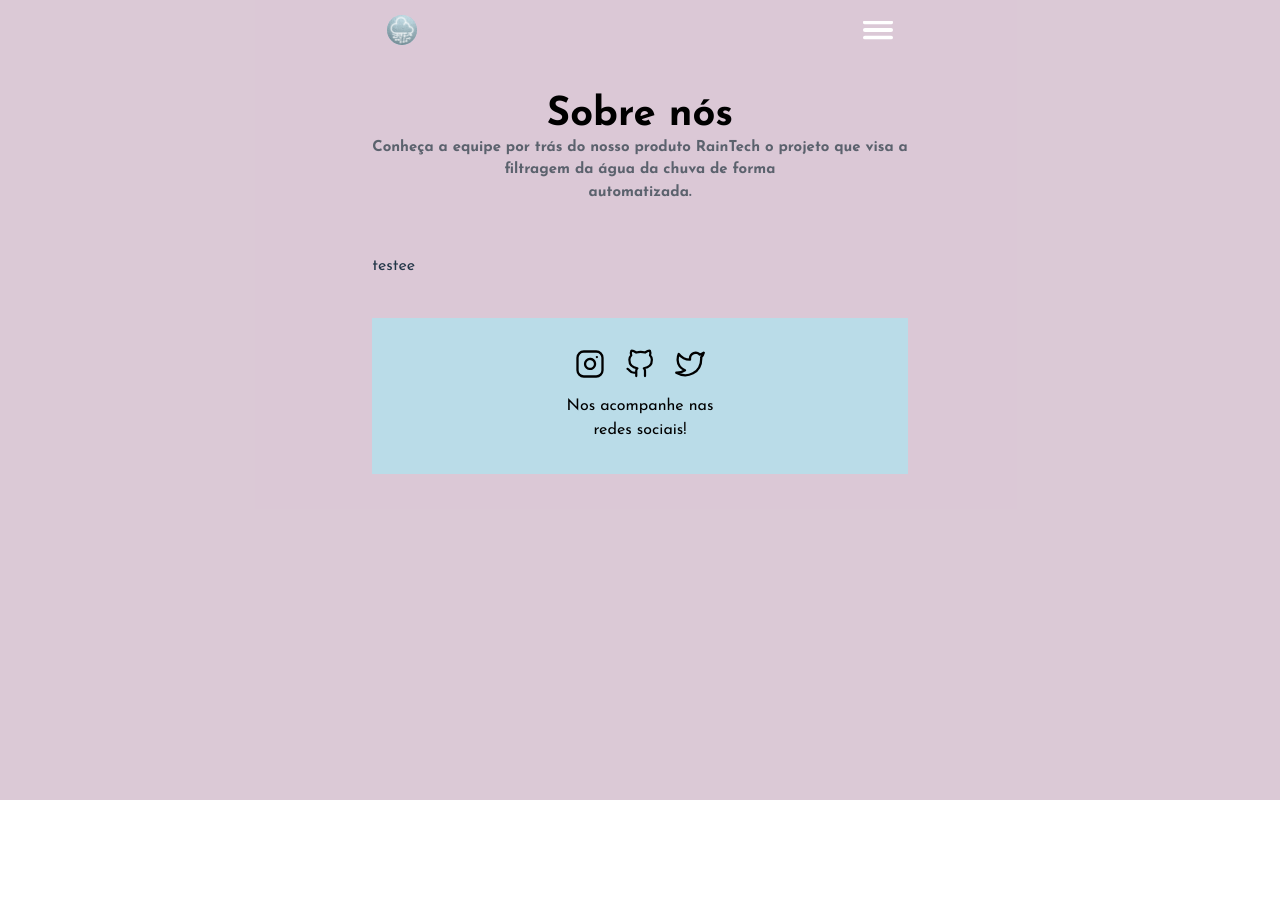
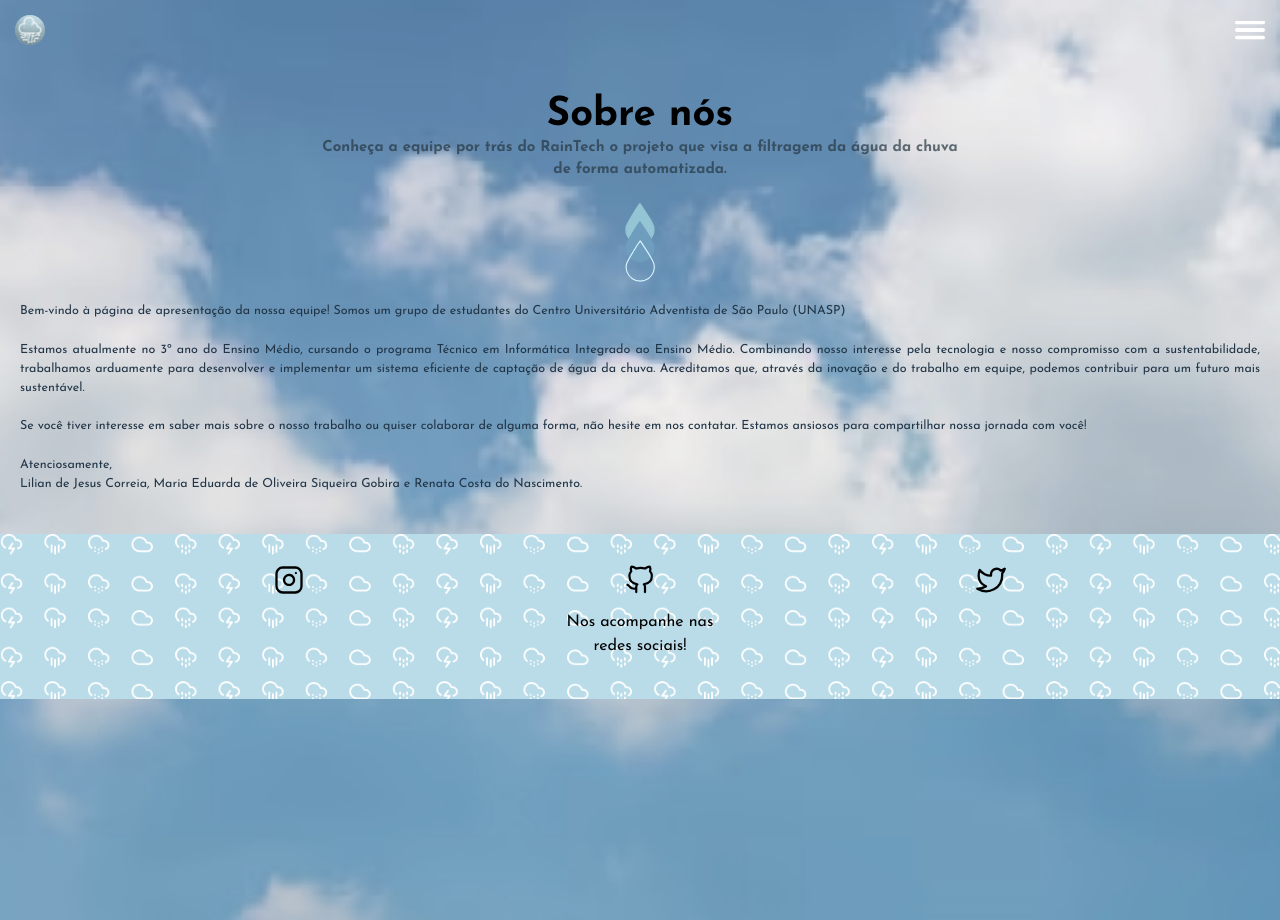
Before and after one commit to yasminvsilva/raintech, a React (Vite) app: page /Sobrenos in a window 1280 px wide. Before the commit the page ends 800 px from the top, so only its background shows below. Built offline with nearby package versions, Linux system fonts and the light colour scheme.

Commit message:
arrumamos os errados uhuuu

```diff
--- a/src/components/Agente.jsx
+++ b/src/components/Agente.jsx
@@ -1,6 +1,7 @@
 import iconInstagram from "../assets/instagram.svg"
 import iconGithub from "../assets/github.svg"
 import iconTwitter from "../assets/twitter.svg"
+import gotas from "../assets/gotas.svg"
 
 import { AgenteContainer } from "../pages/Home.styles"
 import  Header from "../pages/Header"
@@ -13,11 +14,18 @@ export function Agente() {
         <section>
           <div>
             <h1>Sobre nós</h1>
-            <h2>Conheça a equipe por trás do nosso produto RainTech o projeto que visa a <br /> filtragem da água da chuva de forma <br /> automatizada.</h2>
+            <h2>Conheça a equipe por trás do  RainTech o projeto que visa a filtragem da água da chuva <br /> de forma automatizada.</h2>
+          </div>
+
+          <div className="gota_img">
+          <img src={gotas} alt="" />
           </div>
 
           <div>
-            <p>testee</p>
+            <p>Bem-vindo à página de apresentação da nossa equipe! Somos um grupo de estudantes do Centro Universitário Adventista de São Paulo (UNASP)</p>
+            <p>Estamos atualmente no 3º ano do Ensino Médio, cursando o programa Técnico em Informática Integrado ao Ensino Médio. Combinando nosso interesse pela tecnologia e nosso compromisso com a sustentabilidade, trabalhamos arduamente para desenvolver e implementar um sistema eficiente de captação de água da chuva. Acreditamos que, através da inovação e do trabalho em equipe, podemos contribuir para um futuro mais sustentável.</p>
+            <p>Se você tiver interesse em saber mais sobre o nosso trabalho ou quiser colaborar de alguma forma, não hesite em nos contatar. Estamos ansiosos para compartilhar nossa jornada com você!</p>
+            <p>Atenciosamente, <br /> Lilian de Jesus Correia, Maria Eduarda de Oliveira Siqueira Gobira e Renata Costa do Nascimento.</p>
           </div>
 
 
--- a/src/components/Faleconosco.jsx
+++ b/src/components/Faleconosco.jsx
@@ -20,6 +20,7 @@ export function Faleconosco() {
             <p>teste</p>
           </div>
 
+
           <div className="container_redes">
             <div className="redes_img">
               <img src={iconInstagram} alt="" />
--- a/src/index.css
+++ b/src/index.css
@@ -2,7 +2,6 @@
   font-family: Inter, system-ui, Avenir, Helvetica, Arial, sans-serif;
   line-height: 1.5;
   font-weight: 400;
-
   color-scheme: light dark;
   color: rgba(255, 255, 255, 0.87);
   font-synthesis: none;
@@ -25,6 +24,7 @@ body {
   place-items: center;
   min-width: 320px;
   min-height: 100vh;
+
 }
 
 h1 {
@@ -54,7 +54,6 @@ button:focus-visible {
 @media (prefers-color-scheme: light) {
   :root {
     color: #213547;
-    background-color: #ffffff;
   }
   a:hover {
     color: #747bff;
--- a/src/pages/Home.styles.js
+++ b/src/pages/Home.styles.js
@@ -5,9 +5,9 @@ export const HomeContainer = styled.div `
     main {
         background-image: url('../src/assets/fundomobilepng.png');
         background-size: cover; /* Faz a imagem cobrir toda a tela */
-        background-position: center; /* Centraliza a imagem */
+        background-position: top; /* Centraliza a imagem */
         background-repeat: no-repeat; /* Evita repetição da imagem */
-        height: 226vh; /* Define a altura do body como 100% da viewport */
+        height: 260vh; /* Define a altura do body como 100% da viewport */
         margin: 0;
         padding: 0;
     }
@@ -89,8 +89,10 @@ export const HomeContainer = styled.div `
         margin: 0 auto;           /* Centraliza o container na página */
         margin-top: 4rem;
         padding: 3.125rem;            /* Espaço interno para os elementos */
-        background-color: ${props => props.theme.containerRedes
-        };
+        background-image: url('../src/assets/fundoredes.png');
+        background-color: ${props => props.theme.containerRedes};
+        background-repeat: no-repeat;
+        background-size: cover;
 
         img {
             width: 3rem;
@@ -136,15 +138,36 @@ header img {
     transform: translateY(-50%); /* Centraliza verticalmente */
 }
 `
-
 export const ManualContainer = styled.div `
 
+main {
+        background-image: url('../src/assets/fundomobilepng.png');
+        background-size: cover; /* Faz a imagem cobrir toda a tela */
+        background-position: top; /* Centraliza a imagem */
+        background-repeat: no-repeat; /* Evita repetição da imagem */
+        height: 260vh; /* Define a altura do body como 100% da viewport */
+        margin: 0;
+        padding: 0;
+    }
+
     h1 {
-        font-size: 4rem;
+        font-size: 3.75rem;
         color: ${props => props.theme.textColor};
         text-align: center;
         margin-top: 3.25rem;
     }
+
+    .container_v {
+            width: 30rem;
+            margin: 0 auto;
+        }
+
+    iframe {
+        width: 30rem;
+        height: 20rem;
+        border: none;
+        margin-bottom: 1.5rem;
+        }
 
     h2 {
         font-size: 1.5rem;
@@ -154,20 +177,15 @@ export const ManualContainer = styled.div `
         opacity: 0.7
     }
 
-
-    .direita {
-        top: 50%;
-        right: -50px; /* Ajuste a distância do ícone da borda direita */
-        transform: translateY(-50%); /* Centraliza verticalmente */
-    }
-
     .container_redes {
         width: 100%;             /* Largura máxima do container */
         margin: 0 auto;           /* Centraliza o container na página */
         margin-top: 4rem;
         padding: 3.125rem;            /* Espaço interno para os elementos */
-        background-color: ${props => props.theme.containerRedes
-        };
+        background-image: url('../src/assets/fundoredes.png');
+        background-color: ${props => props.theme.containerRedes};
+        background-repeat: no-repeat;
+        background-size: cover;
 
         img {
             width: 3rem;
@@ -190,8 +208,17 @@ export const ManualContainer = styled.div `
 }}
 
 `
+export const MateriaisContainer = styled.div `
 
-export const MateriaisContainer = styled.div `
+main {
+        background-image: url('../src/assets/fundomobilepng.png');
+        background-size: cover; /* Faz a imagem cobrir toda a tela */
+        background-position: top; /* Centraliza a imagem */
+        background-repeat: no-repeat; /* Evita repetição da imagem */
+        height: 260vh; /* Define a altura do body como 100% da viewport */
+        margin: 0;
+        padding: 0;
+    }
 
     h1 {
         font-size: 4rem;
@@ -214,8 +241,10 @@ export const MateriaisContainer = styled.div `
         margin-top: 4rem;
         margin-bottom: -15rem;
         padding: 3.125rem;            /* Espaço interno para os elementos */
-        background-color: ${props => props.theme.containerRedes
-        };
+        background-image: url('../src/assets/fundoredes.png');
+        background-color: ${props => props.theme.containerRedes};
+        background-repeat: no-repeat;
+        background-size: cover;
 
         img {
             width: 3rem;
@@ -238,8 +267,20 @@ export const MateriaisContainer = styled.div `
 }}
 
 `
+export const AgenteContainer = styled.div `
 
-export const AgenteContainer = styled.div `
+    main {
+
+        width: 100%;
+        height: 920px;
+        background-image: url('../src/assets/fundomobilepng.png');
+        background-size: cover;
+        background-position: top;
+        background-repeat: no-repeat;
+        position: relative;
+        overflow: hidden;
+    }
+
     h1 {
         font-size: 4rem;
         color: ${props => props.theme.textColor};
@@ -251,18 +292,39 @@ export const AgenteContainer = styled.div `
         font-size: 1.5rem;
         color: ${props => props.theme.subtextColor};
         text-align: center;
-        margin-bottom: 5rem;
+        margin-bottom: 2rem;
         opacity: 0.7
     }
 
+   img {
+        width: 3rem;
+        margin-top: 0;
+        display: block;
+        margin: 0 auto;
+        max-width: 100%;
+        height: auto;
+   }
+
+    p {
+        margin-top: 2rem;
+        font-size: 1.25rem;
+        margin-bottom: 1rem;
+        margin-left: 2rem;
+        margin-right: 2rem;
+        justify-content: center;
+        text-align: justify;
+    }
+
     .container_redes {
-        width: 100%;             /* Largura máxima do container */
-        margin: 0 auto;           /* Centraliza o container na página */
+        width: 100%;
+        margin: 0 auto;
         margin-top: 4rem;
         margin-bottom: -1.6rem;
-        padding: 3.125rem;            /* Espaço interno para os elementos */
-        background-color: ${props => props.theme.containerRedes
-        };
+        padding: 3.125rem;
+        background-image: url('../src/assets/fundoredes.png');
+        background-color: ${props => props.theme.containerRedes};
+        background-repeat: no-repeat;
+        background-size: cover;
 
         img {
             width: 3rem;
@@ -278,14 +340,27 @@ export const AgenteContainer = styled.div `
         }
 
     .redes_img {
-        display: flex;               /* Define como flexbox */
-        justify-content: center;     /* Centraliza as imagens horizontalmente */
+        display: flex;
+        justify-content: center;
         gap: 20px;
-        margin-bottom: 1.5rem;                   /* Espaçamento entre as imagens (opcional) */
+        margin-bottom: 1.5rem;
+        margin-right: 9.2rem;
+        margin-left: 9.2rem;
 }}
 
 `
 export const LinksContainer = styled.div `
+
+    main {
+        background-image: url('../src/assets/fundomobilepng.png');
+        background-size: cover; /* Faz a imagem cobrir toda a tela */
+        background-position: top; /* Centraliza a imagem */
+        background-repeat: no-repeat; /* Evita repetição da imagem */
+        height: 130vh; /* Define a altura do body como 100% da viewport */
+        margin: 0;
+        padding: 0;
+    }
+
     h1 {
         font-size: 4rem;
         color: ${props => props.theme.textColor};
@@ -308,8 +383,10 @@ export const LinksContainer = styled.div `
         margin: 0 auto;           /* Centraliza o container na página */
         margin-top: 4rem;
         padding: 3.125rem;            /* Espaço interno para os elementos */
-        background-color: ${props => props.theme.containerRedes
-        };
+        background-image: url('../src/assets/fundoredes.png');
+        background-color: ${props => props.theme.containerRedes};
+        background-repeat: no-repeat;
+        background-size: cover;
 
         img {
             width: 3rem;
@@ -334,6 +411,17 @@ export const LinksContainer = styled.div `
 
 `
 export const FaleconoscoContainer = styled.div `
+
+    main {
+        background-image: url('../src/assets/fundomobilepng.png');
+        background-size: cover; /* Faz a imagem cobrir toda a tela */
+        background-position: center; /* Centraliza a imagem */
+        background-repeat: no-repeat; /* Evita repetição da imagem */
+        height: 260vh; /* Define a altura do body como 100% da viewport */
+        margin: 0;
+        padding: 0;
+    }
+
     h1 {
         font-size: 4rem;
         color: ${props => props.theme.textColor};
@@ -342,13 +430,15 @@ export const FaleconoscoContainer = styled.div `
     }
 
     .container_redes {
-        width: 163.5%;             /* Largura máxima do container */
+        width: 100%;             /* Largura máxima do container */
         margin: 0 auto;           /* Centraliza o container na página */
         margin-top: 4rem;
-        margin-bottom: -13rem;
+        margin-bottom: -2rem;
         padding: 3.125rem;            /* Espaço interno para os elementos */
-        background-color: ${props => props.theme.containerRedes
-        };
+        background-image: url('../src/assets/fundoredes.png');
+        background-color: ${props => props.theme.containerRedes};
+        background-repeat: no-repeat;
+        background-size: cover;
 
         img {
             width: 3rem;
@@ -368,6 +458,7 @@ export const FaleconoscoContainer = styled.div `
         justify-content: center;     /* Centraliza as imagens horizontalmente */
         gap: 20px;
         margin-bottom: 1.5rem;                   /* Espaçamento entre as imagens (opcional) */
-}}
+    }
+}
 
 `
```
Also changed, not shown: src/assets/fundoredes.png (added), src/assets/gotas.svg (added).
